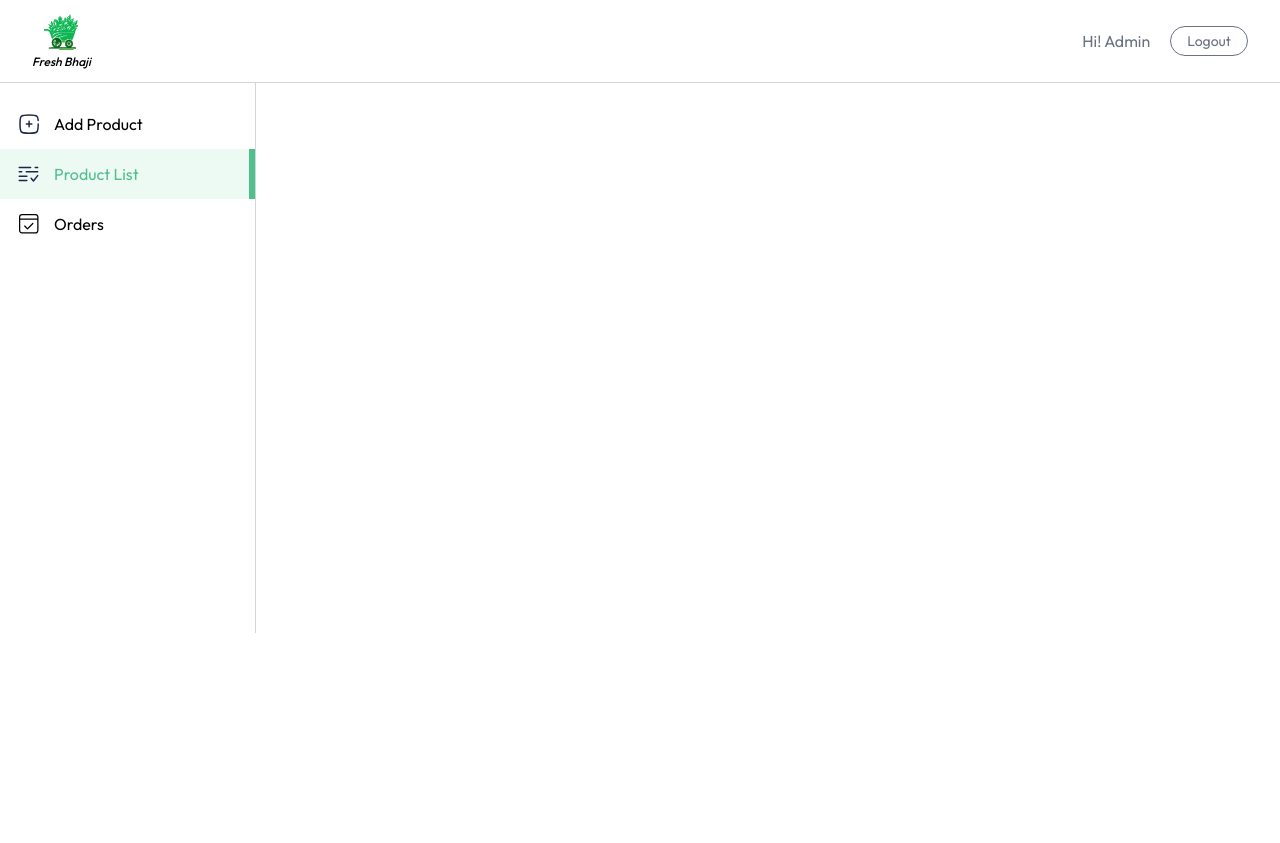
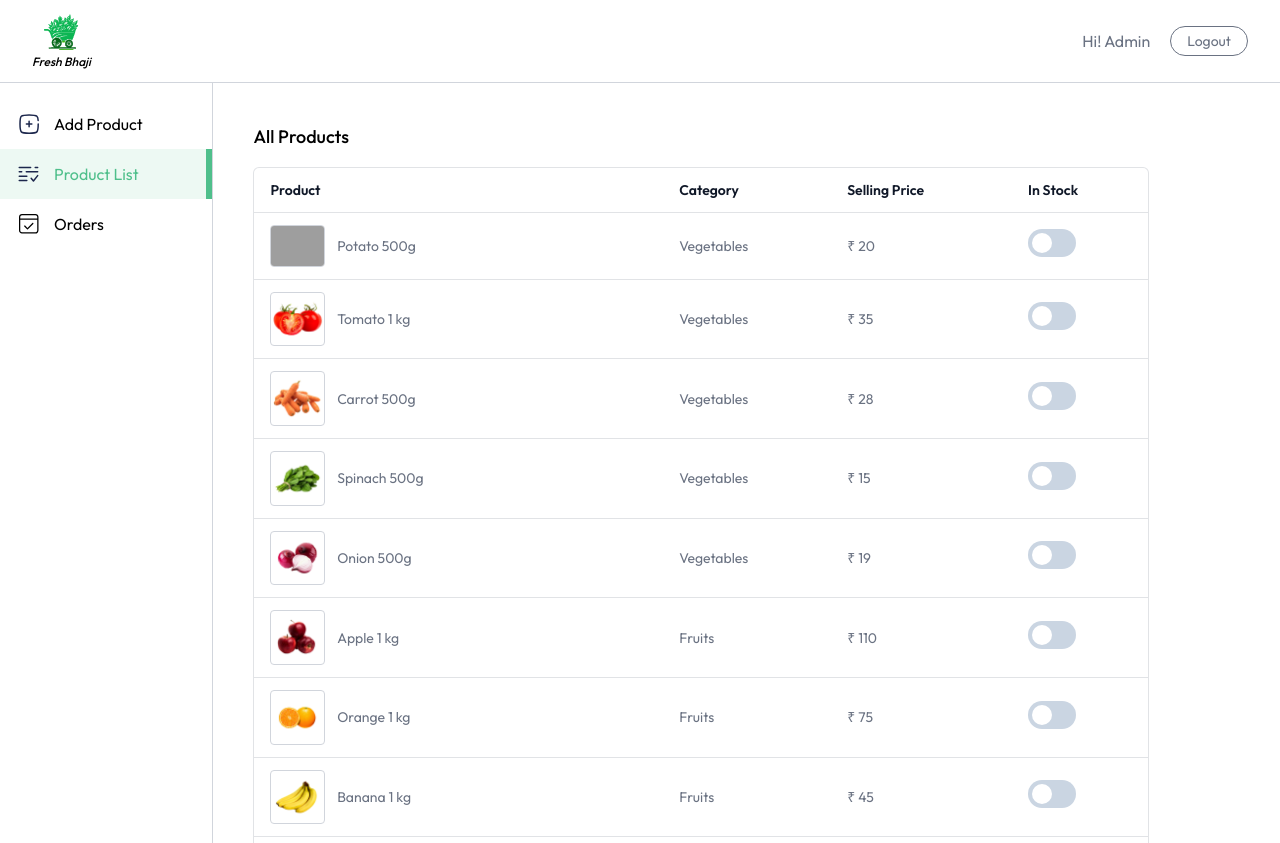
Before and after one commit to ATULYADAVpro/freshBhaji, a React (Vite) app in the folder client/: page /seller/product-list in a window 1280 px wide. Before the commit the page ends 800 px from the top, so only its background shows below. Built offline with nearby package versions, Linux system fonts and the light colour scheme; grey boxes are pictures that could not be loaded.

Commit message:
add product list

```diff
--- a/client/src/pages/seller/ProductList.jsx
+++ b/client/src/pages/seller/ProductList.jsx
@@ -1,9 +1,47 @@
 import React from 'react'
+import { useAppContext } from '../../context/AppContext';
 
 export default function ProductList() {
+  const { products, currency } = useAppContext();
+
   return (
-    <div>
-
+    <div className="no-scrollbar flex-1 h-[95vh] overflow-y-scroll flex flex-col justify-between">
+      <div className="w-full md:p-10 p-4">
+        <h2 className="pb-4 text-lg font-medium">All Products</h2>
+        <div className="flex flex-col items-center max-w-4xl w-full overflow-hidden rounded-md bg-white border border-gray-500/20">
+          <table className="md:table-auto table-fixed w-full overflow-hidden">
+            <thead className="text-gray-900 text-sm text-left">
+              <tr>
+                <th className="px-4 py-3 font-semibold truncate">Product</th>
+                <th className="px-4 py-3 font-semibold truncate">Category</th>
+                <th className="px-4 py-3 font-semibold truncate hidden md:block">Selling Price</th>
+                <th className="px-4 py-3 font-semibold truncate">In Stock</th>
+              </tr>
+            </thead>
+            <tbody className="text-sm text-gray-500">
+              {products.map((product, index) => (
+                <tr key={index} className="border-t border-gray-500/20">
+                  <td className="md:px-4 pl-2 md:pl-4 py-3 flex items-center space-x-3 truncate">
+                    <div className="border border-gray-300 rounded overflow-hidden">
+                      <img src={product.image} alt="Product" className="w-16" />
+                    </div>
+                    <span className="truncate max-sm:hidden w-full">{product.name}</span>
+                  </td>
+                  <td className="px-4 py-3">{product.category}</td>
+                  <td className="px-4 py-3 max-sm:hidden">{currency} {product.offerPrice}</td>
+                  <td className="px-4 py-3">
+                    <label className="relative inline-flex items-center cursor-pointer text-gray-900 gap-3">
+                      <input type="checkbox" className="sr-only peer" />
+                      <div className="w-12 h-7 bg-slate-300 rounded-full peer peer-checked:bg-blue-600 transition-colors duration-200"></div>
+                      <span className="dot absolute left-1 top-1 w-5 h-5 bg-white rounded-full transition-transform duration-200 ease-in-out peer-checked:translate-x-5"></span>
+                    </label>
+                  </td>
+                </tr>
+              ))}
+            </tbody>
+          </table>
+        </div>
+      </div>
     </div>
-  )
-}
+  );
+};
--- a/client/src/pages/seller/SellerLayout.jsx
+++ b/client/src/pages/seller/SellerLayout.jsx
@@ -32,7 +32,7 @@
             </div>
 
             <div className="flex">
-                <div className="md:w-64 w-16 border-r h-[550px] text-base border-gray-300 pt-4 flex flex-col transition-all duration-300">
+                <div className="md:w-64 w-16 border-r h-[95vh] text-base border-gray-300 pt-4 flex flex-col">
                     {sidebarLinks.map((item, index) => (
                         <NavLink to={item.path} key={index} end={item.path === '/seller'}
                             className={({ isActive }) => `flex items-center py-3 px-4 gap-3
@@ -47,9 +47,9 @@
                     ))}
                 </div>
 
-                <div className="">
-                <Outlet />
-            </div>
+                <div className=" w-full">
+                    <Outlet />
+                </div>
             </div>
 
 
```
